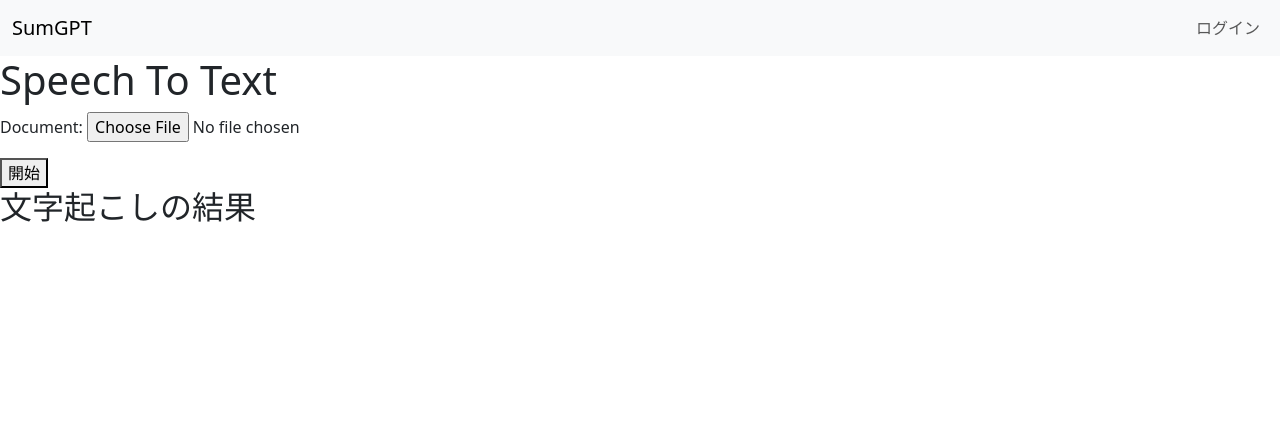
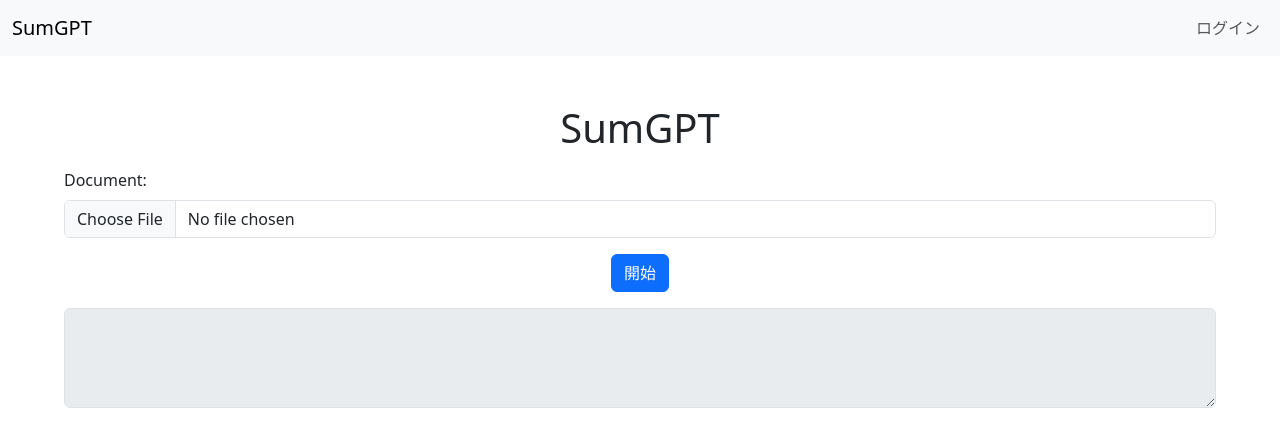
Before and after one commit to s1f10210273/SumGPT, a Django app: page /speech in a window 1280 px wide. Shown: the top 447 px of the page. Run offline with Django 4.2, Linux system fonts and the light colour scheme.

Commit message:
画面の変更

```diff
--- a/sumgpt/templates/sumgpt/speech.html
+++ b/sumgpt/templates/sumgpt/speech.html
@@ -6,14 +6,62 @@ Speech
 {% endblock %}
 
 {% block body_block %}
-<h1>Speech To Text</h1>
+<style>
+    #loading-animation {
+        display: none;
+    }
+</style>
+<div class="m-5">
+    <h1 class="bold-text text-center">SumGPT</h1>
 
     <form method="post" enctype="multipart/form-data">
         {% csrf_token %}
-        {{ form.as_p }}
-        <button type="submit">開始</button>
+        <div class="m-3">
+            <label for="{{ form.document.id_for_label }}" class="form-label">{{ form.document.label_tag }}</label>
+            <input class="form-control" type="file" id="{{ form.document.id_for_label }}" name="document">
+            <div class="text-center m-3">
+                <button type="submit" class="btn btn-primary">開始</button>
+            </div>
+        </div>
     </form>
 
-<h2>文字起こしの結果</h2>
-<p>{{ transcribe_result }}</p>
+    <div id="summary-container" class="m-3">
+        <div class="form-floating mb-3">
+            <textarea class="form-control" placeholder="Leave a comment here" id="floatingTextarea2Disabled"
+                style="height: 100px" disabled>{{ transcribe_result }}</textarea>
+        </div>
+    </div>
+
+
+    <div id="loading-animation" class="text-center">
+        <div class="spinner-border" role="status">
+            <span class="visually-hidden">処理中...</span>
+        </div>
+        <p>処理中...</p>
+    </div>
+</div>
+
+
+<script>
+document.querySelector('form').addEventListener('submit', function (e) {
+
+// 処理中アニメーションを表示
+document.getElementById('loading-animation').style.display = 'block';
+
+// 1秒ごとにチェック
+var interval = setInterval(function () {
+
+    // テキストを取得
+    var transcribeResult = document.getElementById('floatingTextarea2Disabled').textContent;
+
+    // 正規表現を使用して一文字以上の文字列を検索
+    var pattern = /.+/; // 一文字以上の文字列を表す正規表現
+    if (pattern.test(transcribeResult)) {
+        document.getElementById('loading-animation').style.display = 'none';
+        clearInterval(interval); // 条件が満たされたらチェックを停止
+    }
+}, 1000); // 1秒ごとにチェック（適宜時間を調整）
+});
+
+</script>
 {% endblock %}
```
Also changed, not shown: db.sqlite3.
